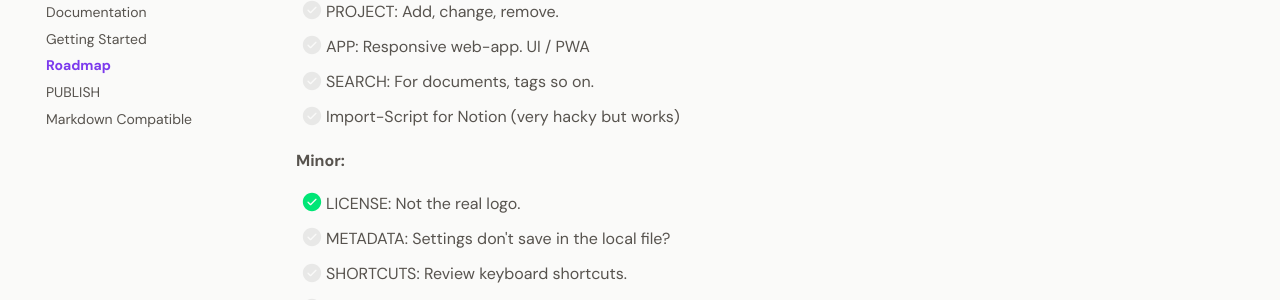
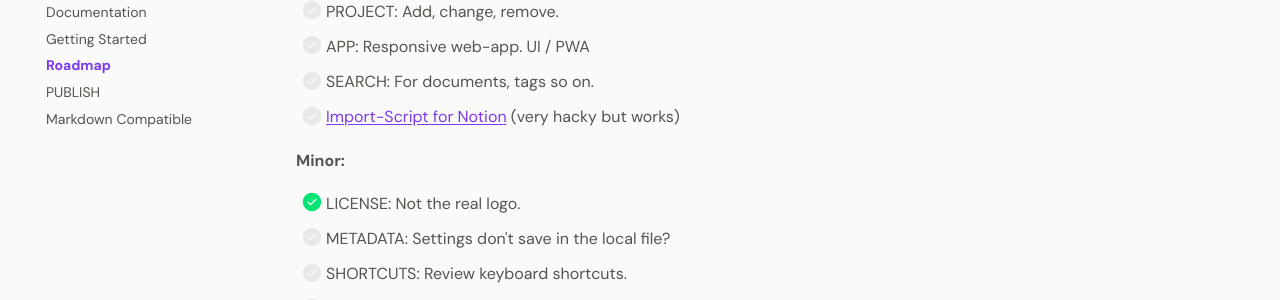
Before and after one commit to larssonhthomas-afk/writebase-docs, an MkDocs documentation site: the page built from docs/009-roadmap.md, in a window 1280 px wide and 900 px high, scrolled down 590 px. Shown: the part 154-454 px from the top of the window. Built offline with MkDocs 1.6.1 and Material for MkDocs 9.7.7, drawn with Linux system fonts in a browser that asks for light colours; some web fonts are replaced; part of the change alters nothing that is shown.

```diff
--- a/docs/009-roadmap.md
+++ b/docs/009-roadmap.md
@@ -30,7 +30,7 @@ This Backlog has a priority 1-3.
 - [ ] PROJECT: Add, change, remove.
 - [ ] APP: Responsive web-app. UI / PWA
 - [ ] SEARCH: For documents, tags so on.
-- [ ] Import-Script for Notion (very hacky but works)
+- [ ] [Import-Script for Notion](https://github.com/larssonhthomas-afk/WriteBase-Notion_Import) (very hacky but works)
 
 **Minor:**
 
```
